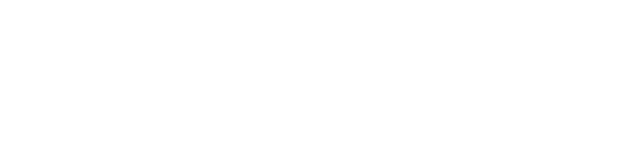
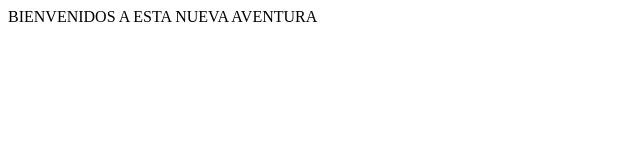
Before and after one commit to CarlitosPC2810/project, a plain HTML site: page views/index.html in a window 1280 px wide. Shown: the whole page, without its empty margins (0-640 px from the left). Drawn offline with Linux system fonts and the light colour scheme.

```diff
--- a/views/index.html
+++ b/views/index.html
@@ -8,9 +8,10 @@
 </head>
 <body>
     <nav>
-
+        BIENVENIDOS A ESTA NUEVA AVENTURA
     </nav>
     <main>
+
 
     </main>
     <footer>
```
